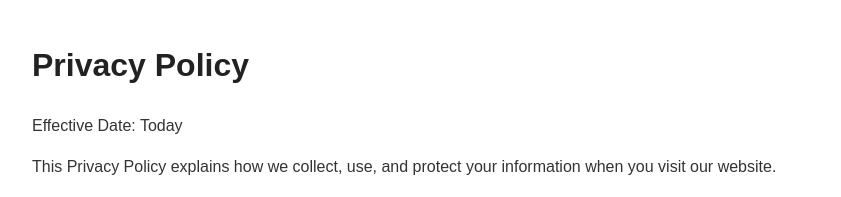
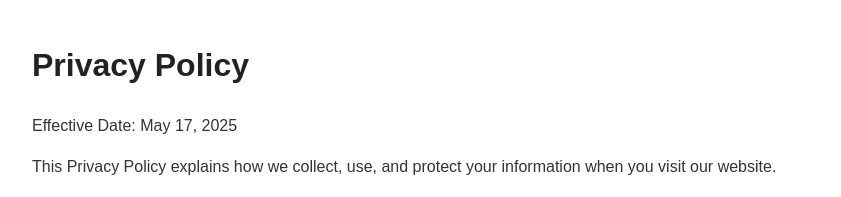
Before and after one commit to freemoneyfunnels/vancouverplaces, a plain HTML site: page privacy.html in a window 1280 px wide. Shown: the top 197 px of the page, without its empty margins (8-849 px from the left). Drawn offline with Linux system fonts and the light colour scheme.

Commit message:
Update privacy.html

```diff
--- a/privacy.html
+++ b/privacy.html
@@ -19,7 +19,12 @@
 </head>
 <body>
   <h1>Privacy Policy</h1>
-  <p>Effective Date: Today</p>
+  <p>Effective Date: <span id="date"></span></p>
+  <script>
+    const d = new Date();
+    const options = { year: 'numeric', month: 'long', day: 'numeric' };
+    document.getElementById("date").textContent = d.toLocaleDateString(undefined, options);
+  </script>
 
   <p>This Privacy Policy explains how we collect, use, and protect your information when you visit our website.</p>
 
```
